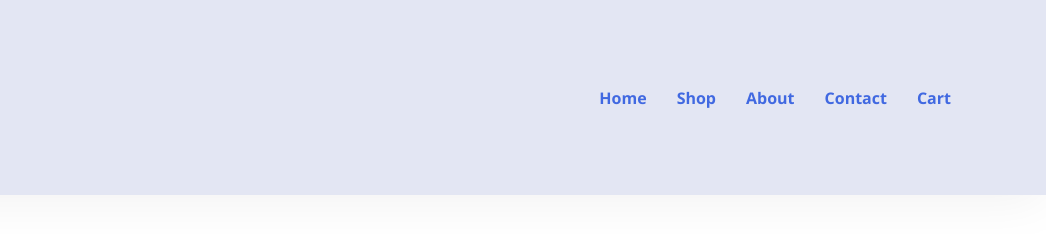
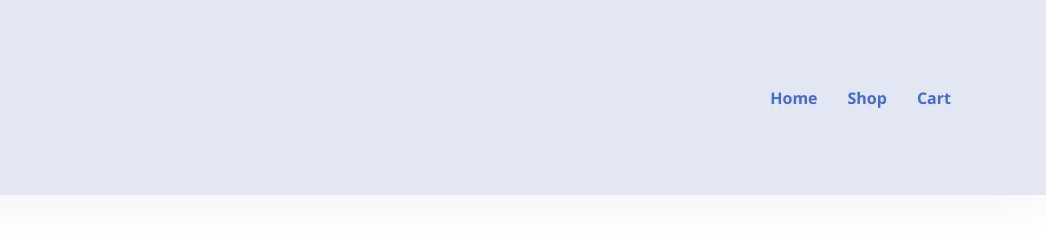
Before and after one commit to JoshNarindra/Pizza-Web-Application, a plain HTML site: page about.html in a window 1280 px wide. Shown: the full height of the page, 234-1280 px from the left. Drawn offline with Linux system fonts and the light colour scheme.

```diff
--- a/about.html
+++ b/about.html
@@ -24,8 +24,8 @@
                 <!-- List Navbar. -->
                 <li> <a href="index.html">Home</a> </li>
                 <li> <a href="shop.html">Shop</a> </li>
-                <li> <a href="about.html">About</a> </li>
-                <li> <a href="contact.html">Contact</a> </li>
+                <!--<li> <a href="about.html">About</a> </li> About Page, not neccesary for assignment. Add functionality later.-->
+                <!--<li> <a href="contact.html">Contact</a> </li> Contact Page, not neccesary for assignment. Add functionality later.-->
                 <li> <a href="cart.html">Cart</a> </li>
             </ul>
         </div>
```
Also changed, not shown: cart.html (+2 -2 lines), contact.html (+2 -2 lines), shop.html (+2 -2 lines), singleproduct.html (+2 -2 lines).
